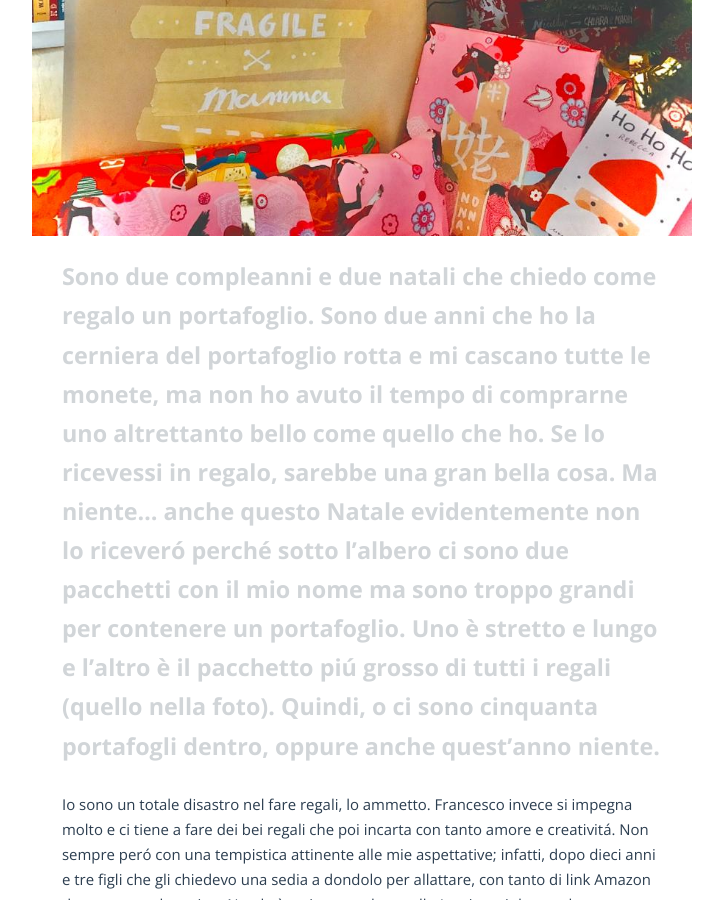
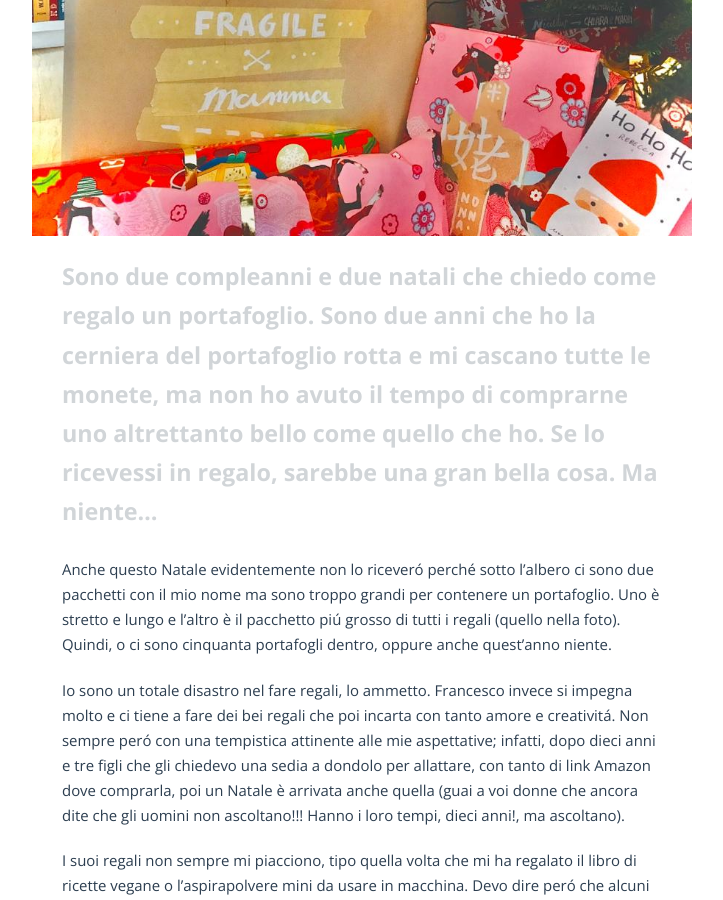
Before and after one commit to ruvido/5p2p, a Jekyll site: the page built from _posts/2020/2020-01-08-il-regalo-disatteso.md, in a window 1280 px wide and 900 px high, scrolled down 810 px. Shown: the whole window, without its empty margins (278-1001 px from the left). Built offline with Jekyll 4.4.1, drawn with Linux system fonts in a browser that asks for light colours.

```diff
--- a/_posts/2020/2020-01-08-il-regalo-disatteso.md
+++ b/_posts/2020/2020-01-08-il-regalo-disatteso.md
@@ -5,7 +5,9 @@ image: "/uploads/WhatsApp Image 2019-12-24 at 07.43.01-1.jpeg"
 permalink: il-regalo-disatteso
 
 ---
-Sono due compleanni e due natali che chiedo come regalo un portafoglio. Sono due anni che ho la cerniera del portafoglio rotta e mi cascano tutte le monete, ma non ho avuto il tempo di comprarne uno altrettanto bello come quello che ho. Se lo ricevessi in regalo, sarebbe una gran bella cosa. Ma niente... anche questo Natale evidentemente non lo riceveró perché sotto l'albero ci sono due pacchetti con il mio nome ma sono troppo grandi per contenere un portafoglio. Uno è stretto e lungo e l'altro è il pacchetto piú grosso di tutti i regali (quello nella foto). Quindi, o ci sono cinquanta portafogli dentro, oppure anche quest'anno niente.
+Sono due compleanni e due natali che chiedo come regalo un portafoglio. Sono due anni che ho la cerniera del portafoglio rotta e mi cascano tutte le monete, ma non ho avuto il tempo di comprarne uno altrettanto bello come quello che ho. Se lo ricevessi in regalo, sarebbe una gran bella cosa. Ma niente...
+
+Anche questo Natale evidentemente non lo riceveró perché sotto l'albero ci sono due pacchetti con il mio nome ma sono troppo grandi per contenere un portafoglio. Uno è stretto e lungo e l'altro è il pacchetto piú grosso di tutti i regali (quello nella foto). Quindi, o ci sono cinquanta portafogli dentro, oppure anche quest'anno niente.
 
 Io sono un totale disastro nel fare regali, lo ammetto. Francesco invece si impegna molto e ci tiene a fare dei bei regali che poi incarta con tanto amore e creativitá. Non sempre peró con una tempistica attinente alle mie aspettative; infatti, dopo dieci anni e tre figli che gli chiedevo una sedia a dondolo per allattare, con tanto di link Amazon dove comprarla, poi un Natale è arrivata anche quella (guai a voi donne che ancora dite che gli uomini non ascoltano!!! Hanno i loro tempi, dieci anni!, ma ascoltano).
 
@@ -15,9 +17,9 @@ I suoi regali non sempre mi piacciono, tipo quella volta che mi ha regalato il l
 
 A me tutto questo sembra proprio lo stesso atteggiamento che Dio usa con me. Un amore che anticipa. Un amore che prepara la strada dove mi fa bene passare anche se non ci avevo mai pensato. Di solito, anzi, non vorrei proprio passare da lí. Se proprio devo sputare il rospo direi che ci sono angoli bui e pasticciati, completamente irrisolti che evito il piú possibile. Invece, poi succede che **Dio mi regala proprio una situazione in cui sono costretta a passare da quelle parti** e vedere in faccia il casino che c'è. E scopro che quelli sono **i regali piú grandi** perché permettono alla mia vita di rifiorire proprio dove ormai era terra bruciata.
 
-Non so voi per cosa ringraziate Dio nella vostra vita, ma io ho iniziato a ringraziarlo tanto per le cose che piú mi fanno male perché ho visto con il tempo quanto queste siano dei regali ancora piú grandi di quelli che oserei chiedere io. Sono **provvidenza pura** perché guariscono il cuore nel profondo anche se fanno decisamente male. Cosí, quando mi succede una cosa brutta che mi fa davvero male, dopo essere stata rapita dalle mie crisi di panico ed essere sprofondata nella tristezza piú devastante, dentro di me inizia a nascere un germoglio di **gratitudine**. *Chissá cosa vuoi dirmi questa volta Signore?! Proprio questo mi doveva succedere! Chissá cosa vuoi guarire Signore questa volta? Che cosa vorrai combinarmi?*
+Non so voi per cosa ringraziate Dio nella vostra vita, ma io ho iniziato a ringraziarlo tanto per le cose che piú mi fanno male perché ho visto con il tempo quanto queste siano dei regali ancora piú grandi di quelli che oserei chiedere io. Sono **provvidenza pura** perché guariscono il cuore nel profondo anche se fanno decisamente male. Cosí, quando mi succede una cosa brutta che mi fa davvero male, dopo essere stata rapita dalle mie crisi di panico ed essere sprofondata nella tristezza piú devastante, dentro di me inizia a nascere un germoglio di **gratitudine**. _Chissá cosa vuoi dirmi questa volta Signore?! Proprio questo mi doveva succedere! Chissá cosa vuoi guarire Signore questa volta? Che cosa vorrai combinarmi?_
 
-È un grande fraintendimento credere che Dio ci doni solo le cose che *ci scaldano il cuorino* e ci fanno stare tranquilli. A volte riconosciamo come dono di Dio solo le cose belle che ci accadono, ma tutto è un dono in realtá. Il vangelo non ha mai mentito o nascosto questo aspetto, anzi c'è proprio scritto che chi segue il Signore si prepari alle peggio cose (insulti, persecuzioni, ingiustizie). **Dio non ci regala il benessere** che chiediamo (in fondo non chiediamo sempre di stare buoni e tranquilli con il pianeta terra?), **ma la vita eterna**, la felicitá infinita. Lui lo fa perché non ha paura né di sporcarsi con le nostre bassezza e né della paura che ci attanaglia, ovvero si fa uomo e sconfigge la morte. Non c'è piú nulla da temere e di cui aver timore adesso. Rimane solo da ringraziare e basta per qualsiasi cosa accada perché qualsiasi paura è stata sconfitta. Il conto è giá stato pagato ancora prima della prima portata. È un amore che anticipa.
+È un grande fraintendimento credere che Dio ci doni solo le cose che _ci scaldano il cuorino_ e ci fanno stare tranquilli. A volte riconosciamo come dono di Dio solo le cose belle che ci accadono, ma tutto è un dono in realtá. Il vangelo non ha mai mentito o nascosto questo aspetto, anzi c'è proprio scritto che chi segue il Signore si prepari alle peggio cose (insulti, persecuzioni, ingiustizie). **Dio non ci regala il benessere** che chiediamo (in fondo non chiediamo sempre di stare buoni e tranquilli con il pianeta terra?), **ma la vita eterna**, la felicitá infinita. Lui lo fa perché non ha paura né di sporcarsi con le nostre bassezza e né della paura che ci attanaglia, ovvero si fa uomo e sconfigge la morte. Non c'è piú nulla da temere e di cui aver timore adesso. Rimane solo da ringraziare e basta per qualsiasi cosa accada perché qualsiasi paura è stata sconfitta. Il conto è giá stato pagato ancora prima della prima portata. È un amore che anticipa.
 
 ## Il regalo disatteso
 
@@ -27,7 +29,7 @@ Forse peró non dovrei tanto parlare dei regali di Dio per noi, ma piuttosto del
 
 Dio è pazzo per davvero, pazzo d'amore. Come ha potuto essere tanto smisurato da pensare di farci dono di Suo Figlio...
 
-È **la vigilia di Natale** e da donna non riesco a non pensare alle doglie e al dolore del parto di *Maria*. Penso a quanto dolore avesse per le contrazioni mentre tutte le dicevano che non avevano posto per loro da nessuna parte, che sconforto. E poi *Giuseppe* che, come tutti gli uomini, stava lí nella difficoltá a cercare di risolvere il problema. Credo che non lo immaginasse cosí il parto di un Figlio del genere, eppure è stato il regalo piú disatteso della storia dei tempi. Direi un vero scandalo, doppio scandalo: il primo è che Dio di fa uomo e il secondo scandalo è che Dio, il creatore, l'onnipotente, viene partorito da due persone umili tra animali, paglia e cacca.
+È **la vigilia di Natale** e da donna non riesco a non pensare alle doglie e al dolore del parto di _Maria_. Penso a quanto dolore avesse per le contrazioni mentre tutte le dicevano che non avevano posto per loro da nessuna parte, che sconforto. E poi _Giuseppe_ che, come tutti gli uomini, stava lí nella difficoltá a cercare di risolvere il problema. Credo che non lo immaginasse cosí il parto di un Figlio del genere, eppure è stato il regalo piú disatteso della storia dei tempi. Direi un vero scandalo, doppio scandalo: il primo è che Dio di fa uomo e il secondo scandalo è che Dio, il creatore, l'onnipotente, viene partorito da due persone umili tra animali, paglia e cacca.
 
 Dio segue strade diverse da quelle che vorremmo, ma **il Suo è un Amore che anticipa**, che Ama senza misura, che esagera sempre. Ovunque ti trovi, nella gioia o nel dolore, nella famiglia piú accogliente del mondo o a tavola con i parenti litigati da sopportare, sappi che non è sbagliato o giusto, ma solo **la tua occasione**, il tuo dono incomprensibile forse, ma di sicuro la storia in cui accogliere Dio, né piú e né meno.
 
```
